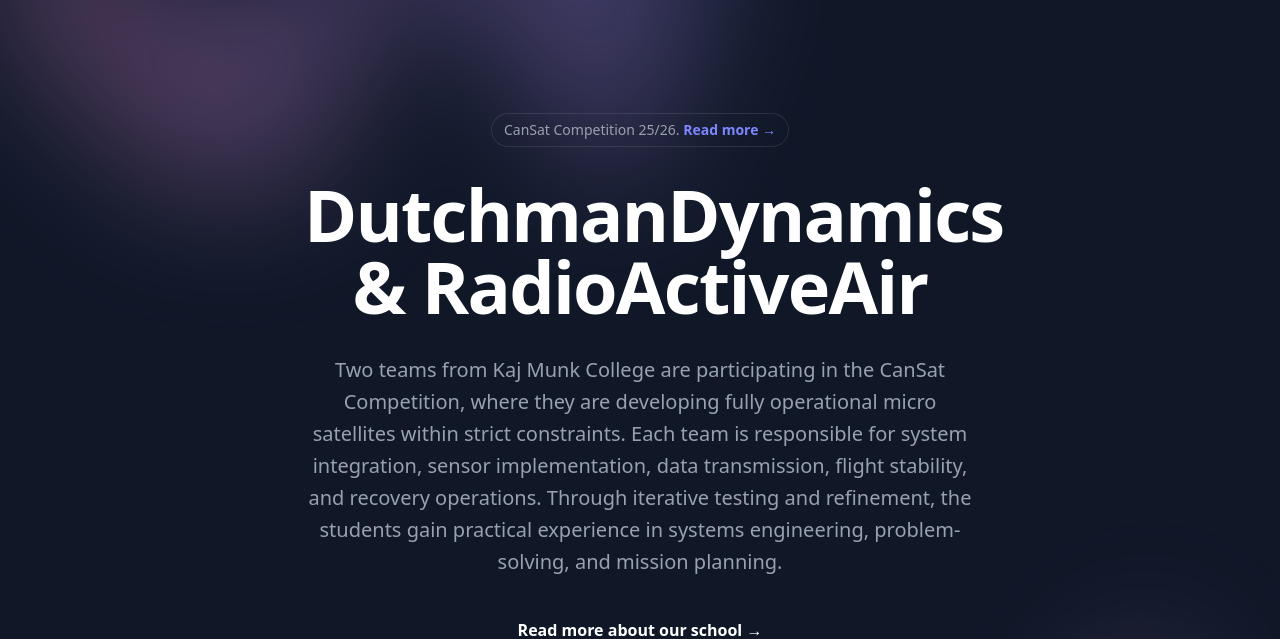
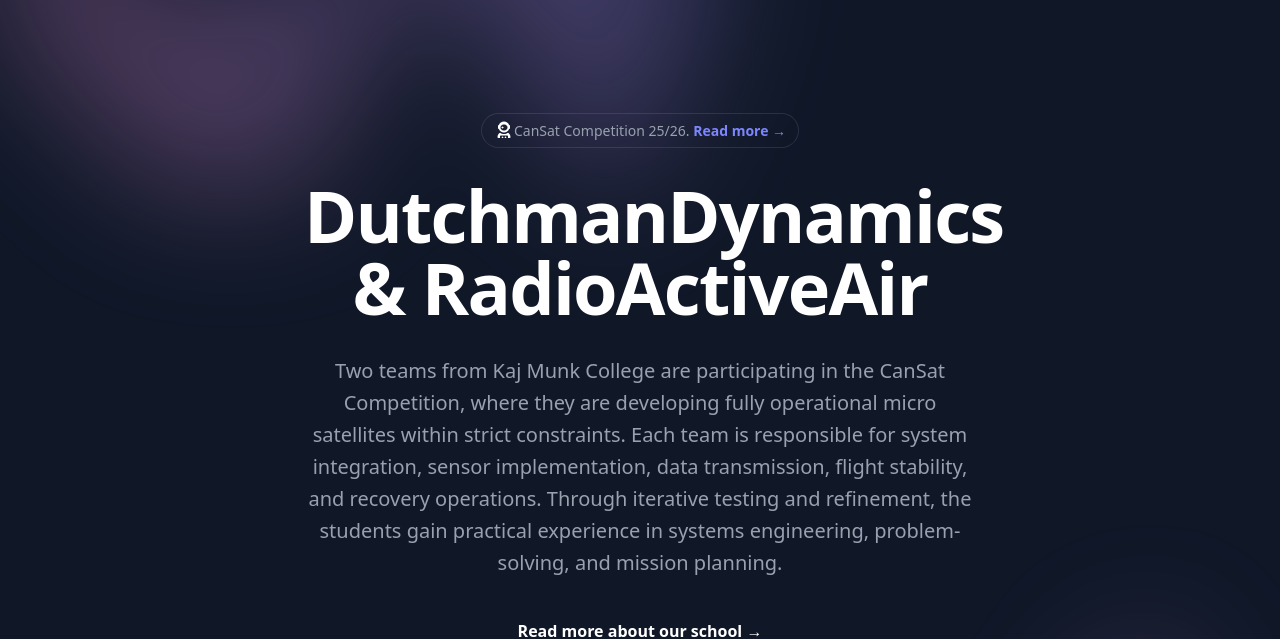
Before and after one commit to DutchmanDynamics/DutchmanDynamics.github.io, a Gatsby site: page / in a window 1280 px wide. Shown: the part 166-805 px from the top of the page. Built offline with nearby package versions, Linux system fonts and the light colour scheme; Gatsby itself is replaced by a stand-in of ours.

Commit message:
Added icons

```diff
--- a/src/components/HeroSection.jsx
+++ b/src/components/HeroSection.jsx
@@ -3,6 +3,8 @@
 import { StaticImage } from 'gatsby-plugin-image';
 import { Dialog, DialogPanel } from '@headlessui/react';
 import { Bars3Icon, XMarkIcon } from '@heroicons/react/24/outline';
+import { FontAwesomeIcon } from '@fortawesome/react-fontawesome';
+import { faUserAstronaut } from '@fortawesome/free-solid-svg-icons';
 
 const navigation = [
   { name: 'Home', to: '/' },
@@ -22,7 +24,7 @@
         <nav aria-label="Global" className="flex items-center justify-between p-6 lg:px-8">
           <div className="flex lg:flex-1">
             <Link to="/" className="-m-1.5 p-1.5">
-              <span className="sr-only">Your Company</span>
+              <span className="sr-only">CanSat Kajmunk</span>
               <StaticImage
                 placeholder="none"
                 layout="fixed"
@@ -114,6 +116,11 @@
         <div className="mx-auto max-w-2xl py-32 sm:py-48 lg:py-56">
           <div className="hidden sm:mb-8 sm:flex sm:justify-center">
             <div className="relative rounded-full px-3 py-1 text-sm/6 text-gray-400 ring-1 ring-white/10 hover:ring-white/20">
+              <FontAwesomeIcon
+                aria-hidden="true"
+                className="h-32 w-32 pt-1 flex-none text-white text-base"
+                icon={faUserAstronaut}
+              />
               CanSat Competition 25/26.{' '}
               <a
                 href="https://esero.nl/project/cansat-competitie/"
```
